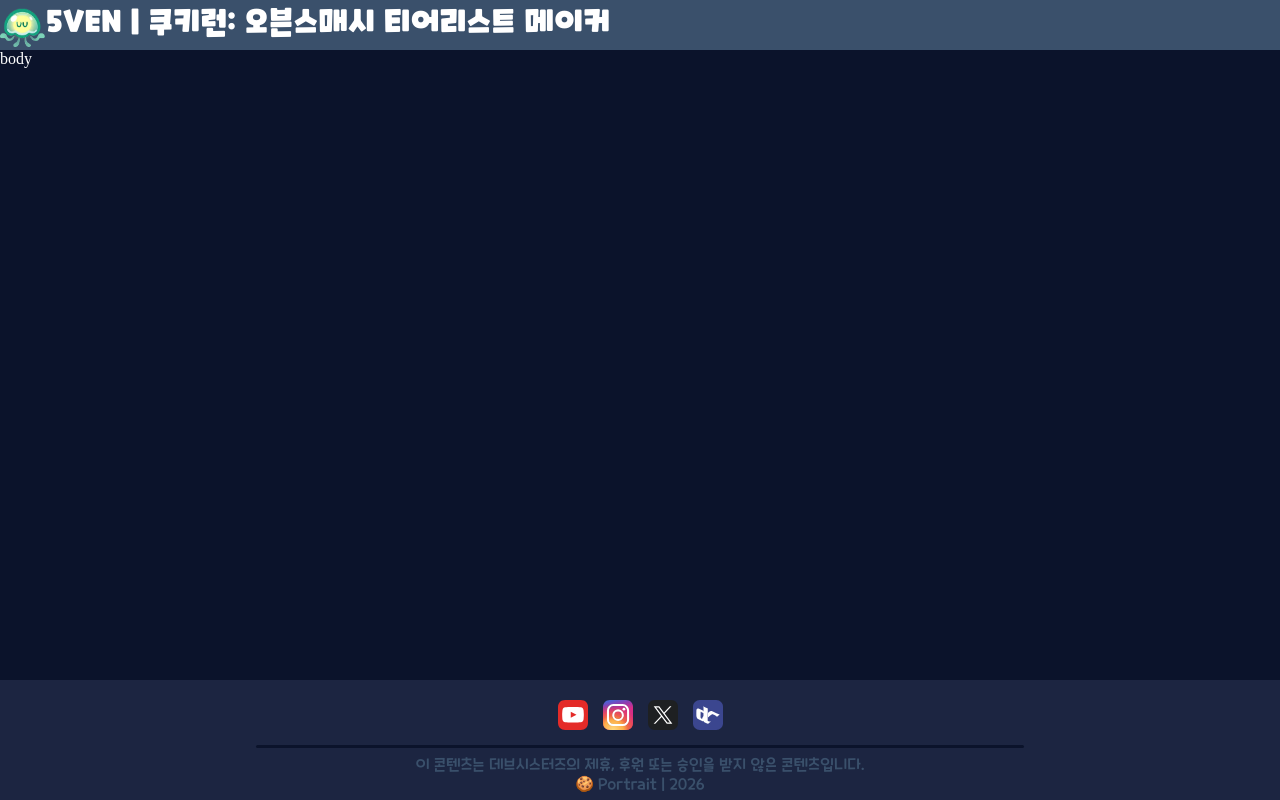
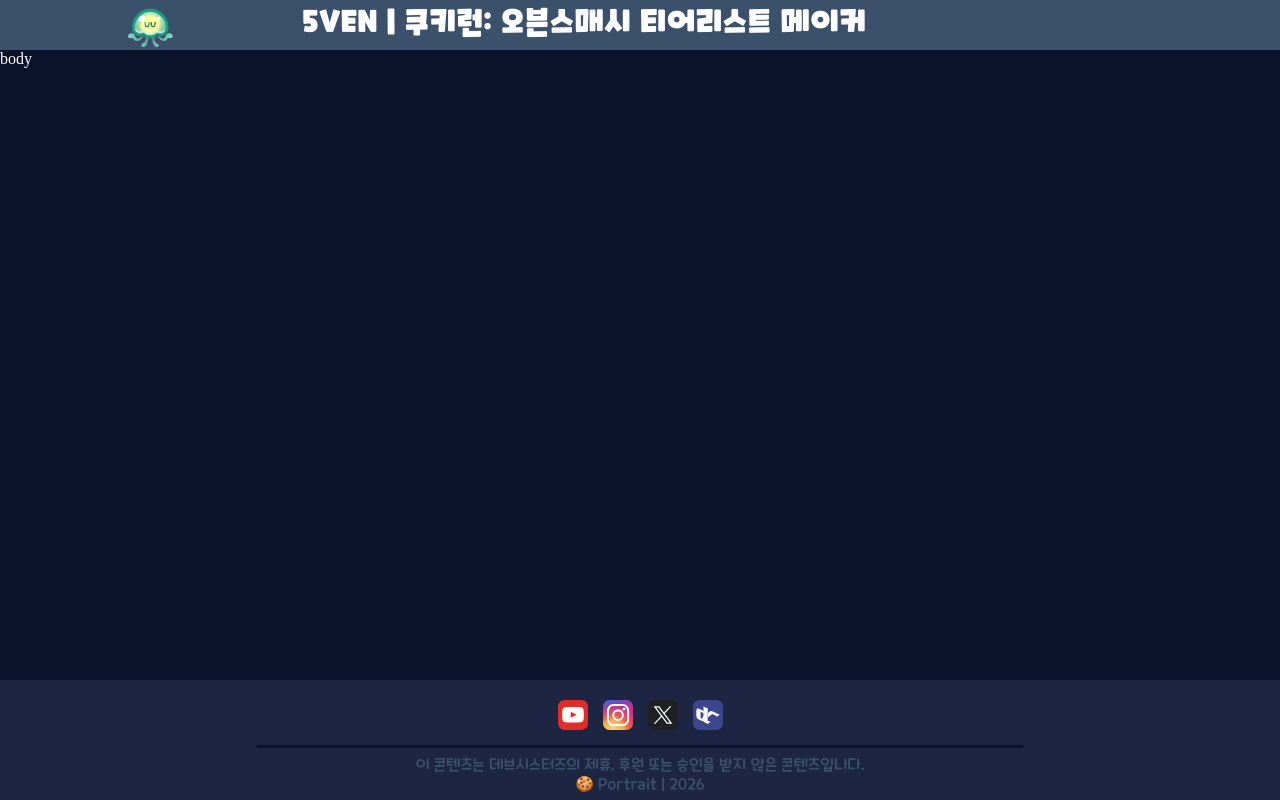
Before and after one commit to portrait39831/MyFirstWebpage, a plain HTML site: page index.html in a window 1280 px wide. Drawn offline with Linux system fonts and the light colour scheme.

Commit message:
edit header

```diff
--- a/frame.css
+++ b/frame.css
@@ -30,7 +30,7 @@ header {
 
     width: clamp(30px, 6vw, 45px);
     height: clamp(30px, 6vw, 45px);
-    margin: 5px 0 5px;
+    margin: 5px 10vw 5px 10vw;
 }
 
 main {
```
